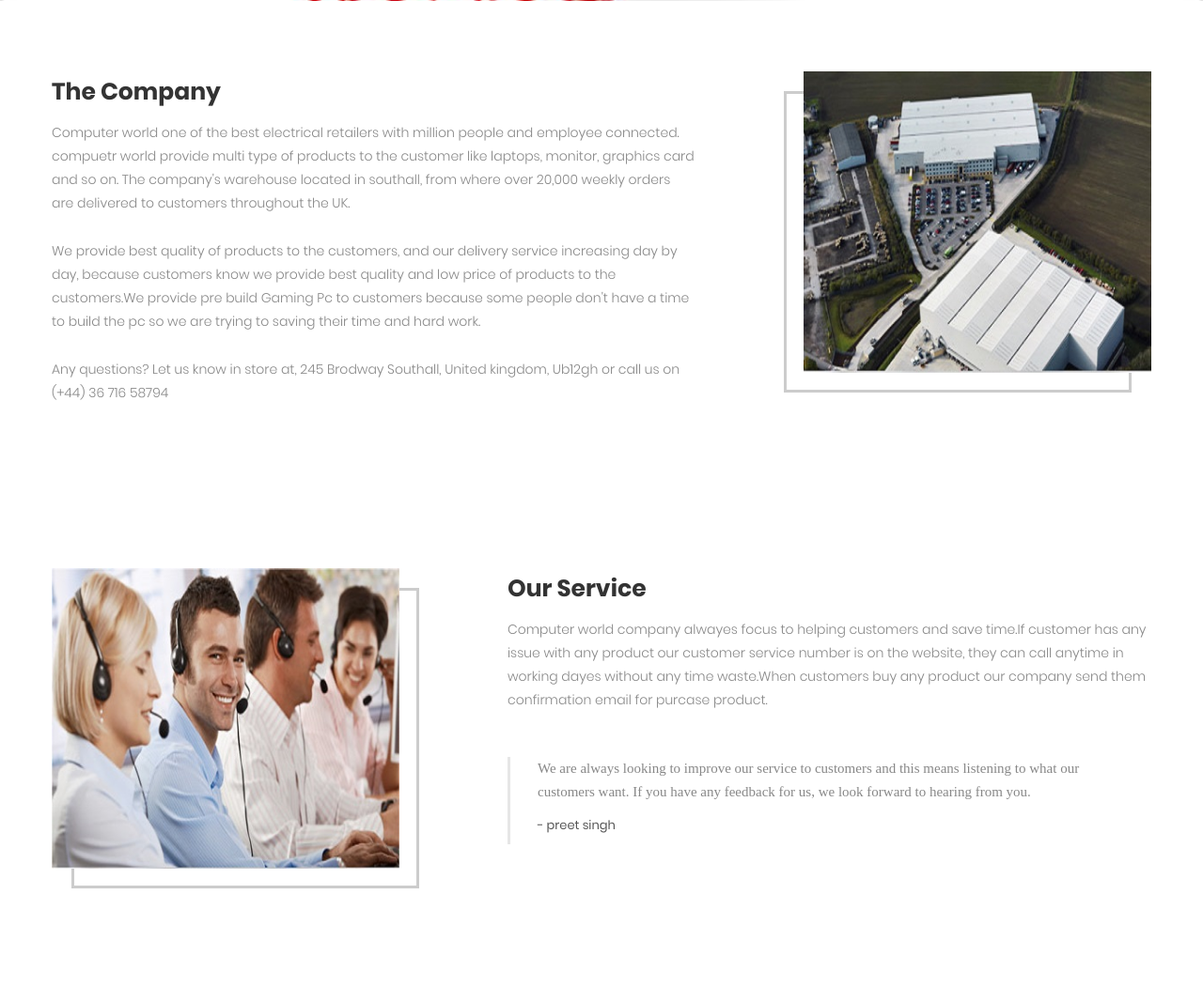
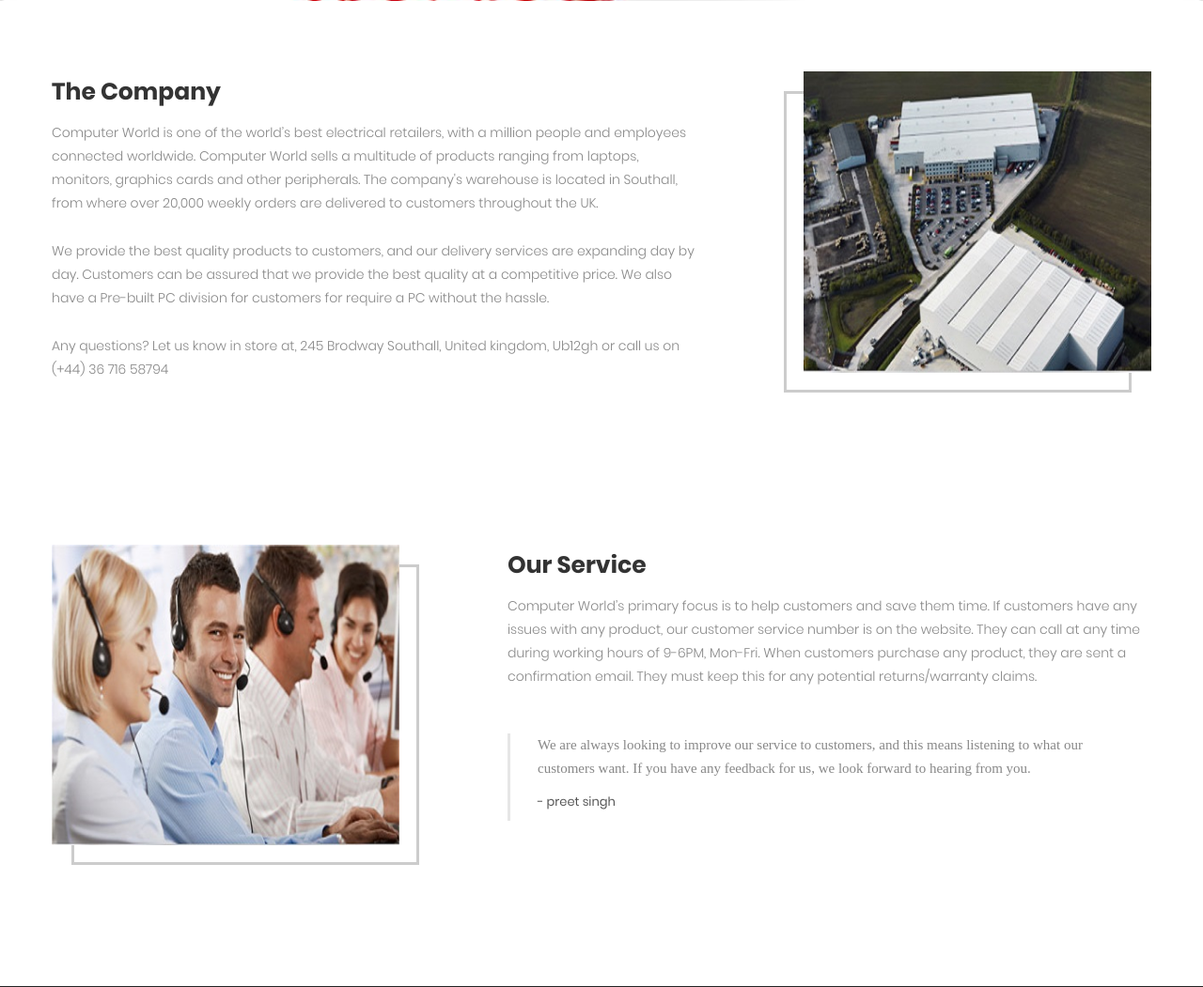
Before and after one commit to preetbhullar90/computer-world, a Django app: page /aboutus/ in a window 1280 px wide. Shown: the part 336-1387 px from the top of the page at 94% size. Run offline with Django 3.2, Linux system fonts and the light colour scheme; some libraries are stand-ins or nearby versions; some web fonts are replaced.

Commit message:
Added rel=nofollow to all social media limks in footer,Changed paragraph of the about page and changed link of the github agile story in the readme.md file

```diff
--- a/aboutus/templates/aboutus/aboutus.html
+++ b/aboutus/templates/aboutus/aboutus.html
@@ -26,21 +26,17 @@
                     </h3>
 
                     <p class="stext-113 cl6 p-b-26">
-                        Computer world one of the best electrical retailers with million people and employee connected.
-                        compuetr world provide multi type of products to the customer like laptops, monitor, graphics
-                        card and so on.
-                        The company's warehouse located in southall, from where over 20,000 weekly orders are delivered
-                        to customers throughout the UK.
+                        Computer World is one of the world’s best electrical retailers, with a million people and
+                        employees connected worldwide. Computer World sells a multitude of products ranging from
+                        laptops, monitors, graphics cards and other peripherals. The company's warehouse is located in
+                        Southall, from where over 20,000 weekly orders are delivered to customers throughout the UK.
 
                     </p>
 
                     <p class="stext-113 cl6 p-b-26">
-                        We provide best quality of products to the customers, and our delivery service increasing day by
-                        day,
-                        because customers know we provide best quality and low price of products to the customers.We
-                        provide pre build
-                        Gaming Pc to customers because some people don't have a time to build the pc so we are trying to
-                        saving their time and hard work.
+                        We provide the best quality products to customers, and our delivery services are expanding day
+                        by day. Customers can be assured that we provide the best quality at a competitive price. We
+                        also have a Pre-built PC division for customers for require a PC without the hassle.
                     </p>
 
                     <p class="stext-113 cl6 p-b-26">
@@ -67,16 +63,15 @@
                     </h3>
 
                     <p class="stext-113 cl6 p-b-26">
-                        Computer world company alwayes focus to helping customers and save time.If customer has any
-                        issue with any product our customer service
-                        number is on the website, they can call anytime in working dayes without any time waste.When
-                        customers buy any product
-                        our company send them confirmation email for purcase product.
+                        Computer World’s primary focus is to help customers and save them time. If customers have any
+                        issues with any product, our customer service number is on the website. They can call at any
+                        time during working hours of 9-6PM, Mon-Fri. When customers purchase any product, they are sent
+                        a confirmation email. They must keep this for any potential returns/warranty claims.
                     </p>
 
                     <div class="bor16 p-l-29 p-b-9 m-t-22">
                         <p class="stext-114 cl6 p-r-40 p-b-11">
-                            We are always looking to improve our service to customers and this means listening to what
+                            We are always looking to improve our service to customers, and this means listening to what
                             our customers want. If you have any feedback for us, we look forward to hearing from you.
                         </p>
 
@@ -167,16 +162,18 @@
                 </p>
 
                 <div class="p-t-27">
-                    <a href="https://www.facebook.com/peetu.90/" target="_blank"
+                    <a rel="nofollow" href="https://www.facebook.com/peetu.90/" target="_blank"
                         class="fs-18 cl7 hov-cl1 trans-04 m-r-16">
                         <i class="fa fa-facebook"></i>
                     </a>
 
-                    <a href="https://www.instagram.com" target="_blank" class="fs-18 cl7 hov-cl1 trans-04 m-r-16">
+                    <a rel="nofollow" href="https://www.instagram.com" target="_blank"
+                        class="fs-18 cl7 hov-cl1 trans-04 m-r-16">
                         <i class="fa fa-instagram"></i>
                     </a>
 
-                    <a href="https://www.twitter.com" target="_blank" class="fs-18 cl7 hov-cl1 trans-04 m-r-16">
+                    <a rel="nofollow" href="https://www.twitter.com" target="_blank"
+                        class="fs-18 cl7 hov-cl1 trans-04 m-r-16">
                         <i class="fa fa-twitter"></i>
                     </a>
                 </div>
```
Also changed, not shown: aboutus/templates/aboutus/sign_up.html (+5 -3 lines), aboutus/templates/aboutus/unsubscribe.html (+5 -3 lines), contact/templates/contact/contact.html (+5 -3 lines), home/templates/home/index.html (+5 -3 lines), products/templates/products/product_detail.html (+8 -6 lines), products/templates/products/products.html (+5 -3 lines), README.md.
